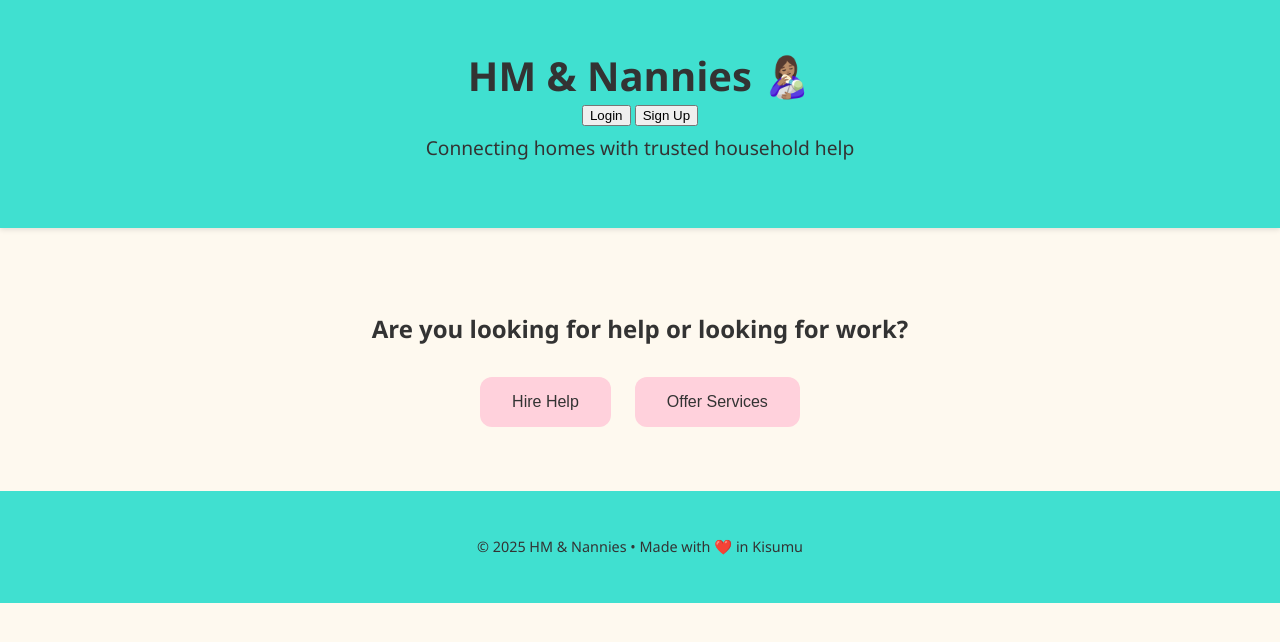
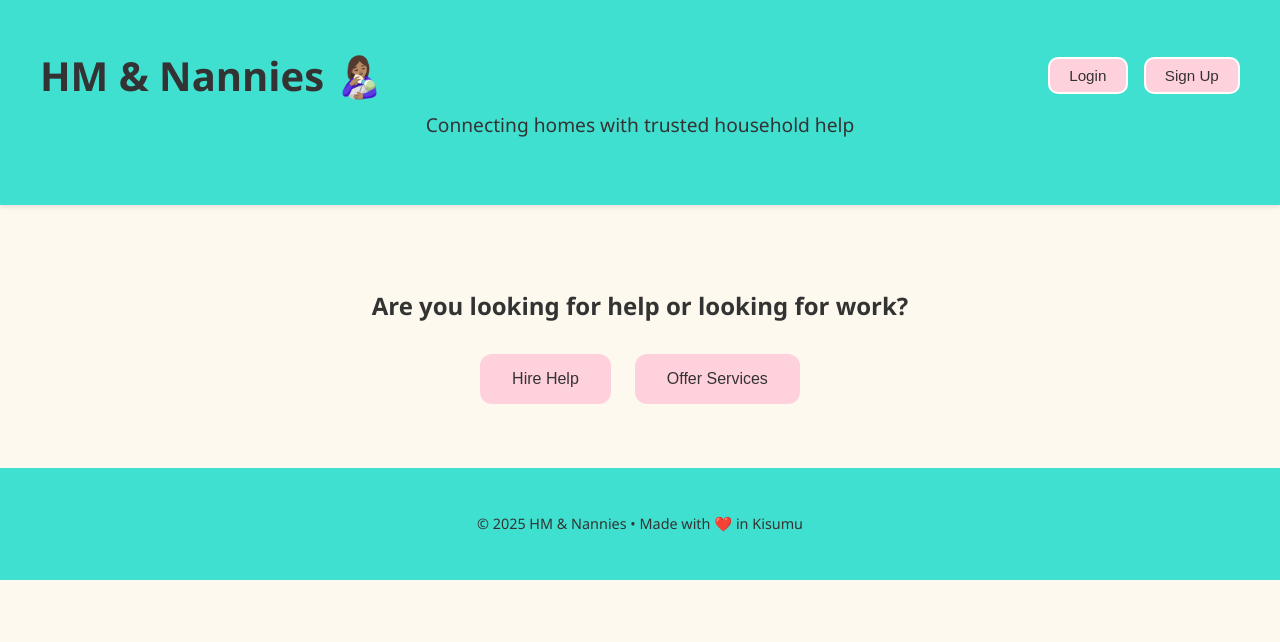
Before and after one commit to Vinolia-E/hm_and_nannies, a plain HTML site: page src/frontend/index.html in a window 1280 px wide. Drawn offline with Linux system fonts and the light colour scheme; a script that the page names is missing.

Commit message:
feat: Adjust the css to handle changes in the index.html file

```diff
--- a/src/frontend/style.css
+++ b/src/frontend/style.css
@@ -52,7 +52,7 @@ body {
 .primary-btn,
 .secondary-btn {
   padding: 1rem 2rem;
-  border: none;
+  border: var(--white);
   border-radius: 12px;
   font-size: 1rem;
   cursor: pointer;
@@ -65,7 +65,7 @@ body {
 }
 
 .primary-btn:hover {
-  background-color: #2ac5ba;
+  background-color: var(--white);
 }
 
 .secondary-btn {
@@ -74,7 +74,7 @@ body {
 }
 
 .secondary-btn:hover {
-  background-color: #111;
+  background-color: var(--white);
 }
 
 footer {
@@ -83,3 +83,32 @@ footer {
   background-color: var(--tarceise);
   font-size: 0.9rem;
 }
+.header-content {
+  display: flex;
+  justify-content: space-between;
+  align-items: center;
+  flex-wrap: wrap;
+  max-width: 1200px;
+  margin: 0 auto;
+  padding: 0 1rem;
+}
+
+.nav-buttons {
+  display: flex;
+  gap: 1rem;
+}
+
+.nav-btn {
+  padding: 0.5rem 1.2rem;
+  background-color: var(--light-pink);
+  color: var(--charcoal);
+  border: 2px solid var(--white);
+  border-radius: 10px;
+  font-size: 0.95rem;
+  cursor: pointer;
+  transition: 0.3s ease;
+}
+
+.nav-btn:hover {
+  background-color: var(--white);
+}
```
